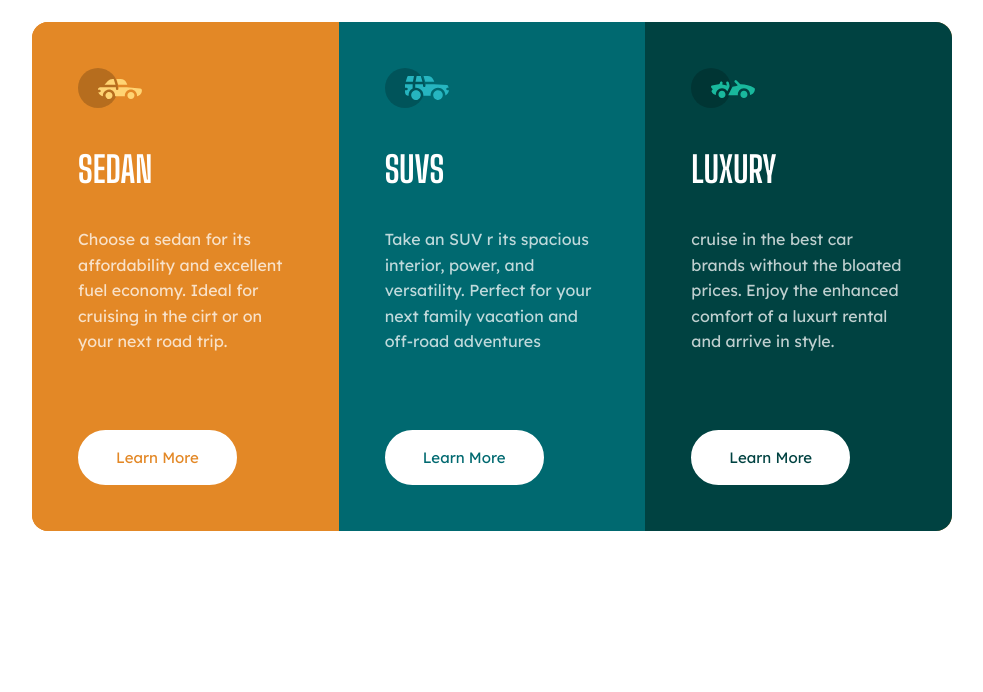
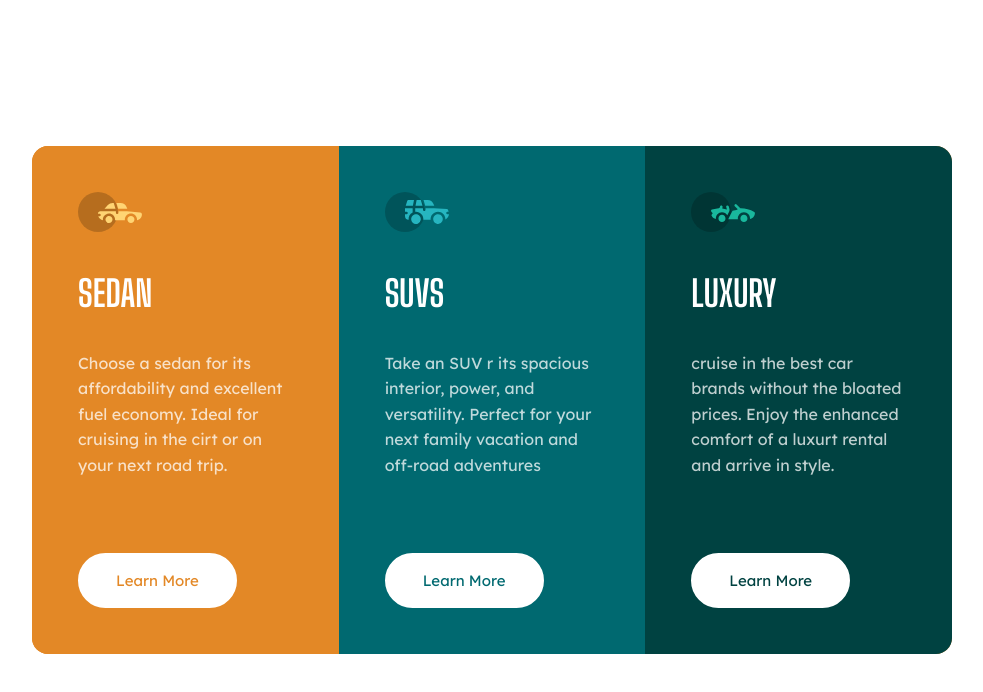
Before and after one commit to moncadad/preview-component, a React (Vite) app: page / in a window 1280 px wide. Shown: the top 692 px of the page, without its empty margins (148-1131 px from the left). Built offline with nearby package versions, Linux system fonts and the light colour scheme.

Commit message:
Update App.sass
body height

```diff
--- a/src/App.sass
+++ b/src/App.sass
@@ -27,7 +27,7 @@ body
     color: $transparent-white
     display: flex
     // flex-direction: column
-    max-height: 100vh
+    height: 100vh
     justify-content: center
 .wrapper
     background: $bright-orange
```
